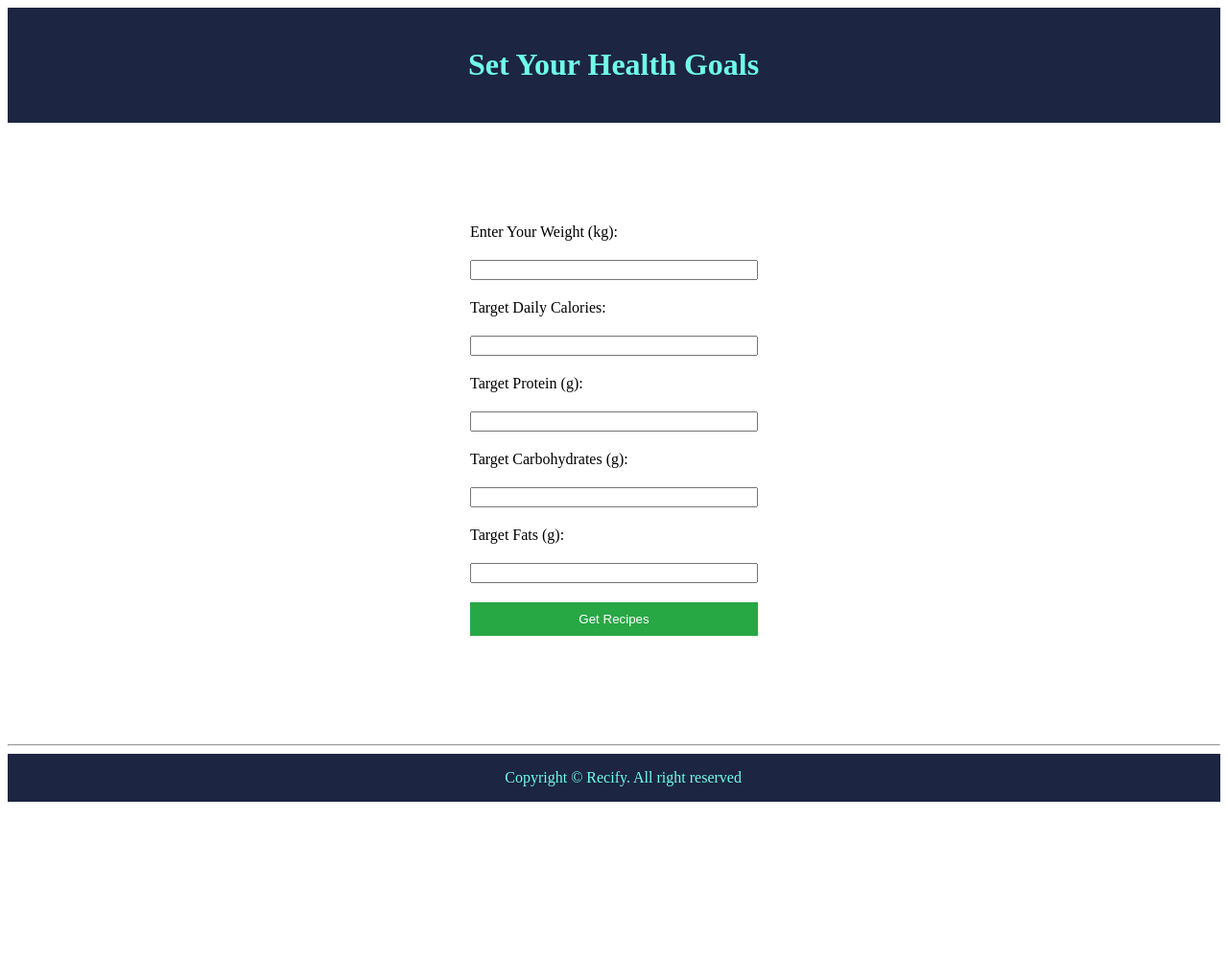
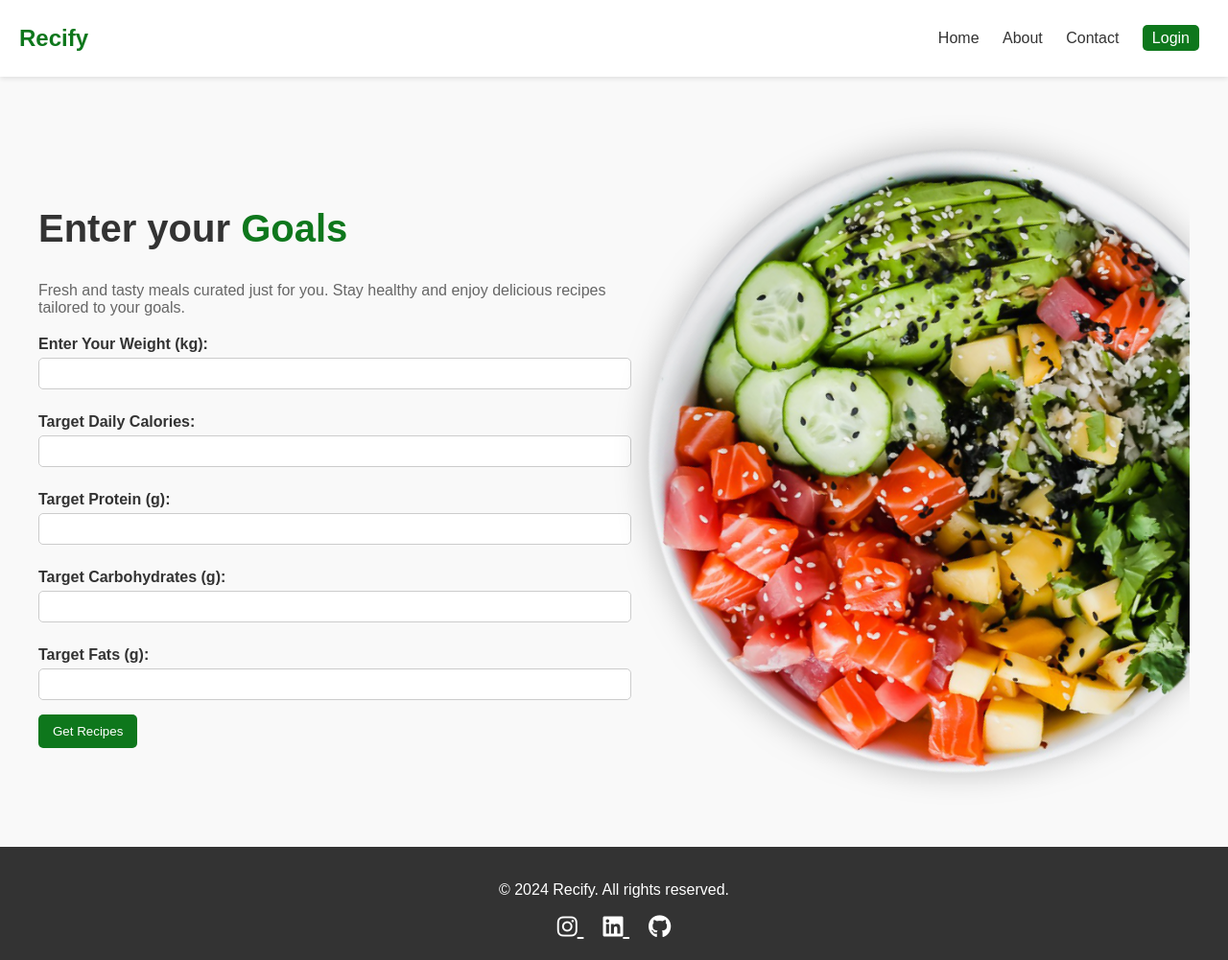
Before and after one commit to Anant-0705/Healthy-Recipes-Websites, a plain HTML site: page goals.html in a window 1280 px wide. Shown: the whole page at 96% size. Before the commit the page ends 844 px from the top, so only its background shows below. Drawn offline with Linux system fonts and the light colour scheme.

Commit message:
new goals page

```diff
--- a/goals.css
+++ b/goals.css
@@ -1,51 +1,140 @@
-#footer_goals{
+/* General Styles */
+body {
+    font-family: 'Arial', sans-serif;
+    margin: 0;
+    padding: 0;
+    background-color: #f9f9f9;
+    color: #333;
+}
+
+/* Header */
+.header {
+    display: flex;
+    justify-content: space-between;
     align-items: center;
-    justify-content: center;
-    padding-left: 1.2rem;
+    padding: 10px 20px;
+    background-color: #fff;
+    box-shadow: 0 2px 5px rgba(0, 0, 0, 0.1);
+}
+
+.logo h1 {
+    font-size: 1.5em;
+    color: #0e771c;
+}
+
+.nav a {
+    text-decoration: none;
+    margin: 0 10px;
+    color: #333;
+    font-size: 1em;
+}
+
+.nav .login-btn {
+    padding: 5px 10px;
+    background-color: #0e771c;
+    color: #fff;
+    border-radius: 5px;
+}
+
+/* Hero Section */
+.hero {
     display: flex;
-    color: #6FFFE9;
-    background-color: #1C2541;
-  }
-  .header{
     align-items: center;
-    justify-content: center;
-    padding-left: 1.2rem;
-    display: flex;
-    color: #6FFFE9;
-    background-color: #1C2541;
-  }
-  header {
-    text-align: center;
-    background-color: #f4f4f4;
-    padding: 20px;
-  }
+    justify-content: space-between;
+    padding: 40px;
+}
 
-  main {
+.hero-text {
+    max-width: 50%;
+}
+
+.hero-text h2 {
+    font-size: 2.5em;
+    color: #333;
+}
+
+.hero-text h2 span {
+    color: #0e771c;
+}
+
+.hero-text p {
+    font-size: 1em;
+    margin: 20px 0;
+    color: #666;
+}
+
+.goal-form label {
+    display: block;
+    font-weight: bold;
+    margin: 10px 0 5px;
+}
+
+.goal-form input {
+    width: 100%;
+    padding: 8px;
+    margin-bottom: 15px;
+    border: 1px solid #ccc;
+    border-radius: 5px;
+}
+
+.goal-form button {
+    background-color: #0e771c;
+    color: #fff;
+    padding: 10px 15px;
+    border: none;
+    border-radius: 5px;
+    cursor: pointer;
+}
+
+/* Hero Image */
+.hero-image {
+    position: relative;
+}
+
+.hero-image img {
+    max-width: 100%;
+    border-radius: 10px;
+}
+
+.hero-image .badge {
+    position: absolute;
+    bottom: 20px;
+    left: 20px;
+    background-color: #0e771c;
+    color: #fff;
+    padding: 10px;
+    border-radius: 5px;
+}
+
+/* Food Carousel */
+.food-carousel {
     display: flex;
     justify-content: center;
-    align-items: center;
-    height: 80vh;
-    flex-direction: column;
-  }
+    margin: 20px 0;
+}
 
-  form {
-    display: flex;
-    flex-direction: column;
-    width: 300px;
-  }
+.food-item {
+    margin: 0 15px;
+    text-align: center;
+}
 
-  form label, form input, form button {
-    margin: 10px 0;
-  }
+.food-item img {
+    width: 80px;
+    height: 80px;
+    border-radius: 50%;
+    margin-bottom: 10px;
+}
 
-  form button {
-    background-color: #28a745;
-    color: white;
-    padding: 10px;
-    border: none;
-    cursor: pointer;
-  }
+/* Footer */
+.footer {
+    text-align: center;
+    padding: 20px;
+    background-color: #333;
+    color: #fff;
+}
 
-  form button:hover {
-    background-color: #218838;
-  }
+.social-btns a {
+    margin: 0 10px;
+    color: #fff;
+    font-size: 1.5em;
+}
--- a/goals.html
+++ b/goals.html
@@ -3,14 +3,28 @@
 <head>
     <meta charset="UTF-8">
     <meta name="viewport" content="width=device-width, initial-scale=1.0">
-    <title>Set Your Goals</title>
+    <title>Healthy Recipes</title>
     <link rel="stylesheet" href="goals.css">
+    <link rel="stylesheet" href="https://cdnjs.cloudflare.com/ajax/libs/font-awesome/6.0.0-beta3/css/all.min.css">
 </head>
 <body>
     <header class="header">
-        <h1>Set Your Health Goals</h1>
+        <div class="logo">
+            <h1>Recify</h1>
+        </div>
+        <nav class="nav">
+            <a href="#">Home</a>
+            <a href="#">About</a>
+            <a href="#">Contact</a>
+            <a href="#" class="login-btn">Login</a>
+        </nav>
     </header>
+
     <main class="main-content">
+        <section class="hero">
+            <div class="hero-text">
+                <h2>Enter your <span>Goals</span></h2>
+                <p>Fresh and tasty meals curated just for you. Stay healthy and enjoy delicious recipes tailored to your goals.</p>
                 <form id="goal-form" class="goal-form">
                     <label for="weight">Enter Your Weight (kg):</label>
                     <input type="number" id="weight" name="weight" required>
@@ -23,18 +37,37 @@
 
                     <label for="carbs">Target Carbohydrates (g):</label>
                     <input type="number" id="carbs" name="carbs" required>
+
                     <label for="fats">Target Fats (g):</label>
                     <input type="number" id="fats" name="fats" required>
 
                     <button type="button" id="submit" onclick="submitGoals()">Get Recipes</button>
                 </form>
+            </div>
+            <div class="hero-image">
+                <img src="/Healthy-Recipes-Websites/img/PngItem_6394765.png" alt="Healthy Salad" />
+
+            </div>
+        </section>
+
+
     </main>
-    <hr>
-    <footer id="footer_goals">
-        <p>Copyright &copy; Recify. All right reserved</p>
+
+    <footer class="footer">
+        <p>&copy; 2024 Recify. All rights reserved.</p>
+        <div class="social-btns">
+            <a href="https://www.instagram.com/aniii_0705/profilecard/?igsh=cGlzNTlubjB4YmN0" target="_blank">
+                <i class="fab fa-instagram"></i>
+            </a>
+            <a href="https://www.linkedin.com/in/anant-singhal-a75629328" target="_blank">
+                <i class="fab fa-linkedin"></i>
+            </a>
+            <a href="https://github.com/Anant-0705/Healthy-Recipes-Websites" target="_blank">
+                <i class="fab fa-github"></i>
+            </a>
+        </div>
     </footer>
-    <script src="./index.js">
 
-        </script>
+    <script src="./index.js"></script>
 </body>
 </html>
```
Also changed, not shown: about.html (+3 -4 lines), contact.html (+4 -4 lines), index.html (+29 -0 lines), img/PngItem_6394765.png (added), img/backimage.png (added), img/frontpage.png (added). Lines whose indentation alone changed are shown as unchanged.
